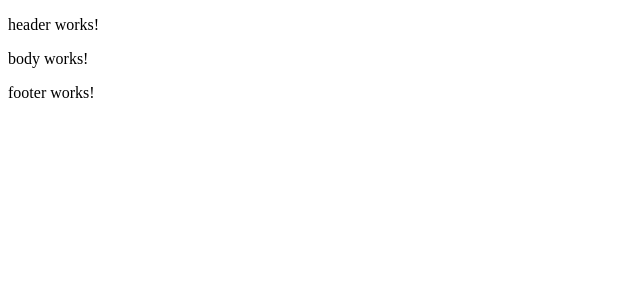
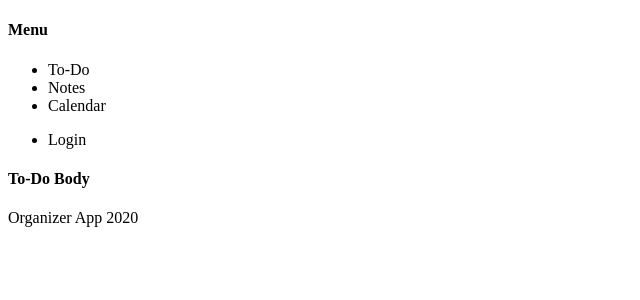
Before and after one commit to vsaiprakash/organizer-app-ui, an Angular app: page / in a window 1280 px wide. Shown: the top 300 px of the page, without its empty margins (0-640 px from the left). Built offline with nearby package versions, Linux system fonts and the light colour scheme.

Commit message:
Add Menu to Header & ToDo to Body

```diff
--- a/src/app/app.module.ts
+++ b/src/app/app.module.ts
@@ -6,13 +6,17 @@ import { AppComponent } from './app.component';
 import { HeaderComponent } from './header/header.component';
 import { BodyComponent } from './body/body.component';
 import { FooterComponent } from './footer/footer.component';
+import { MenuComponent } from './menu/menu.component';
+import { TodoComponent } from './todo/todo.component';
 
 @NgModule({
   declarations: [
     AppComponent,
     HeaderComponent,
     BodyComponent,
-    FooterComponent
+    FooterComponent,
+    MenuComponent,
+    TodoComponent
   ],
   imports: [
     BrowserModule,
--- a/src/app/body/body.component.html
+++ b/src/app/body/body.component.html
@@ -1 +1 @@
-<p>body works!</p>
+<app-todo></app-todo>
--- a/src/app/footer/footer.component.html
+++ b/src/app/footer/footer.component.html
@@ -1 +1 @@
-<p>footer works!</p>
+<p>Organizer App 2020</p>
--- a/src/app/header/header.component.html
+++ b/src/app/header/header.component.html
@@ -1 +1 @@
-<p>header works!</p>
+<app-menu></app-menu>
--- /dev/null
+++ b/src/app/menu/menu.component.html
@@ -0,0 +1,9 @@
+<h4>Menu</h4>
+<ul>
+  <li>To-Do</li>
+  <li>Notes</li>
+  <li>Calendar</li>
+</ul>
+<ul>
+  <li>Login</li>
+</ul>
--- /dev/null
+++ b/src/app/menu/menu.component.ts
@@ -0,0 +1,15 @@
+import { Component, OnInit } from '@angular/core';
+
+@Component({
+  selector: 'app-menu',
+  templateUrl: './menu.component.html',
+  styleUrls: ['./menu.component.css']
+})
+export class MenuComponent implements OnInit {
+
+  constructor() { }
+
+  ngOnInit(): void {
+  }
+
+}
--- /dev/null
+++ b/src/app/todo/todo.component.html
@@ -0,0 +1 @@
+<h4>To-Do Body</h4>
--- /dev/null
+++ b/src/app/todo/todo.component.ts
@@ -0,0 +1,15 @@
+import { Component, OnInit } from '@angular/core';
+
+@Component({
+  selector: 'app-todo',
+  templateUrl: './todo.component.html',
+  styleUrls: ['./todo.component.css']
+})
+export class TodoComponent implements OnInit {
+
+  constructor() { }
+
+  ngOnInit(): void {
+  }
+
+}
```
Also changed, not shown: src/app/menu/menu.component.css (added), src/app/todo/todo.component.css (added), 2 other files (tests, documents, lock files or other folders).
